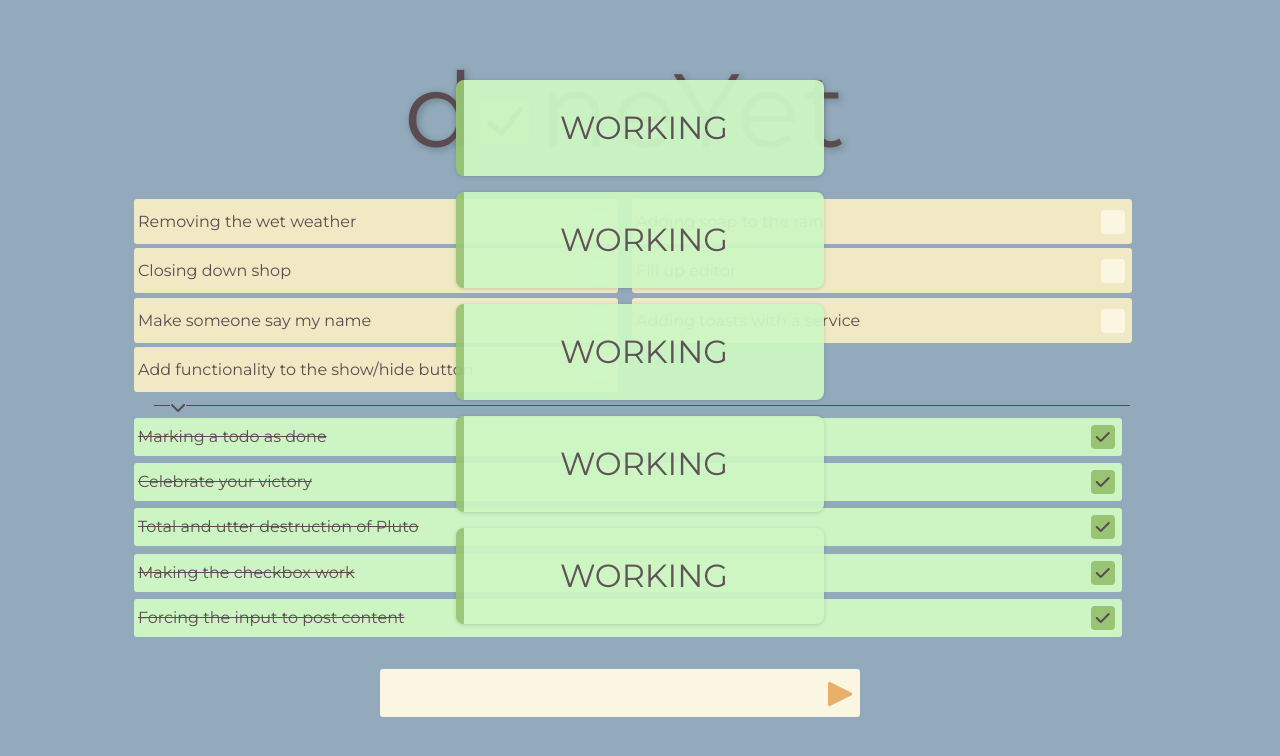
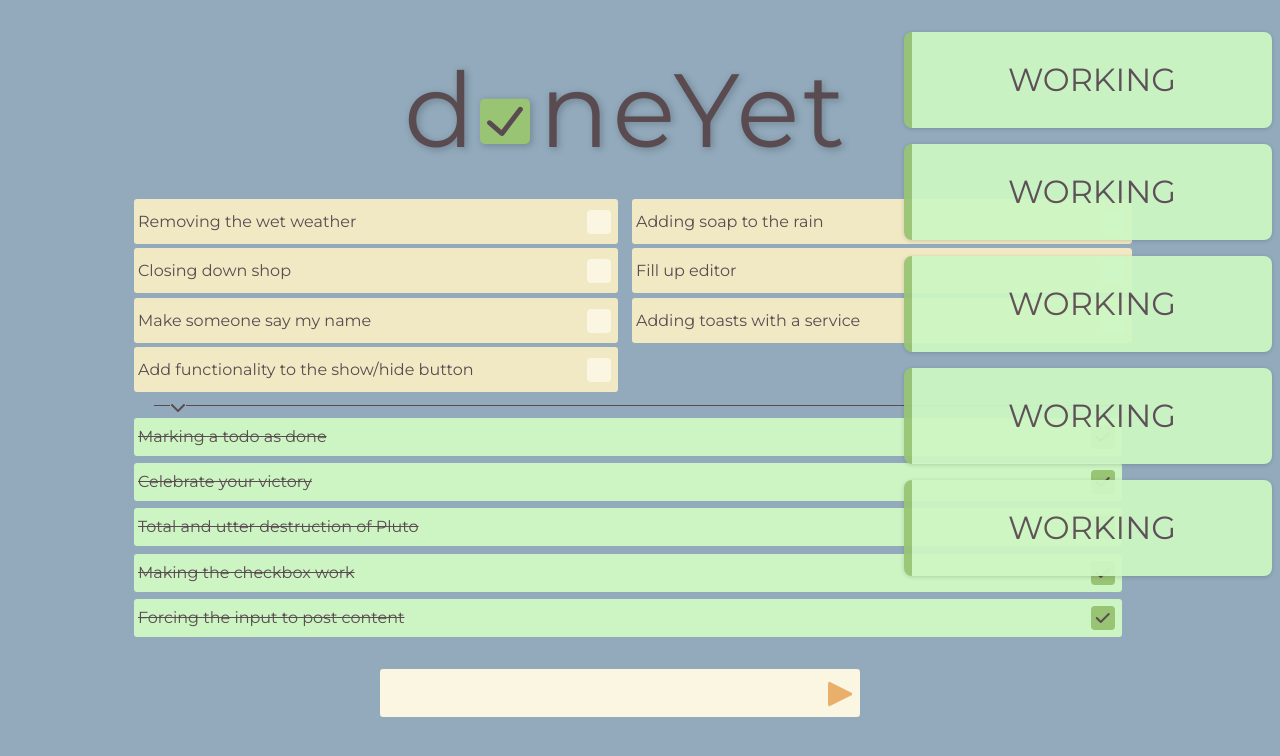
Before and after one commit to emilchr/done-yet-ng, an Angular app: page / in a window 1280 px wide. Shown: the top 756 px of the page. Built offline with nearby package versions, Linux system fonts and the light colour scheme.

Commit message:
Toasts positioned correctly.

```diff
--- a/src/app/app.component.html
+++ b/src/app/app.component.html
@@ -1,3 +1,4 @@
+<app-toast></app-toast>
 <div class="app">
   <header>
     <img
@@ -11,4 +12,3 @@
   <app-todo-list></app-todo-list>
   <app-user-input />
 </div>
-<app-toast></app-toast>
--- a/src/app/components/user-input/user-input.component.css
+++ b/src/app/components/user-input/user-input.component.css
@@ -6,7 +6,6 @@
   padding: 0.5em 1em;
   justify-content: center;
   width: 100%;
-  min-width: 32rem;
 }
 
 input {
@@ -45,5 +44,6 @@ button:hover {
     padding-bottom: 3rem;
     width: 100%;
     max-width: 60rem;
+    min-width: 32rem;
   }
 }
--- a/src/app/toast/toast.component.css
+++ b/src/app/toast/toast.component.css
@@ -1,28 +1,28 @@
 .toast-container {
   position: absolute;
-  top: 4rem;
+  top: 1rem;
   width: 100%;
   display: flex;
   flex-direction: column;
-  align-items: center;
-
-  z-index: 1000;
+  align-items: flex-end;
+  padding-right: 0.5rem;
 }
 
 .toast {
   border-radius: 0.25em;
   font-size: 2em;
   display: flex;
+  align-items: center;
+  justify-content: center;
   height: 6rem;
   width: 23rem;
   margin-top: 1rem;
+  z-index: 1000;
 
   background-color: var(--done-color);
   filter: opacity(0.95);
-  align-items: center;
-  justify-content: center;
   border-left: 0.5rem solid var(--checkbox-bg-color);
-  /* animation: toast-animation 500ms; */
+  animation: toast-animation 500ms;
   animation-timing-function: cubic-bezier(0.95, 0.05, 0.795, 0.035);
   box-shadow: rgba(0, 0, 0, 0.16) 0px 1px 4px;
 }
@@ -35,8 +35,3 @@
     opacity: 0.95;
   }
 }
-/* @media (min-width: 1024px) {
-  .toast-container {
-    justify-content: center;
-  }
-} */
```
